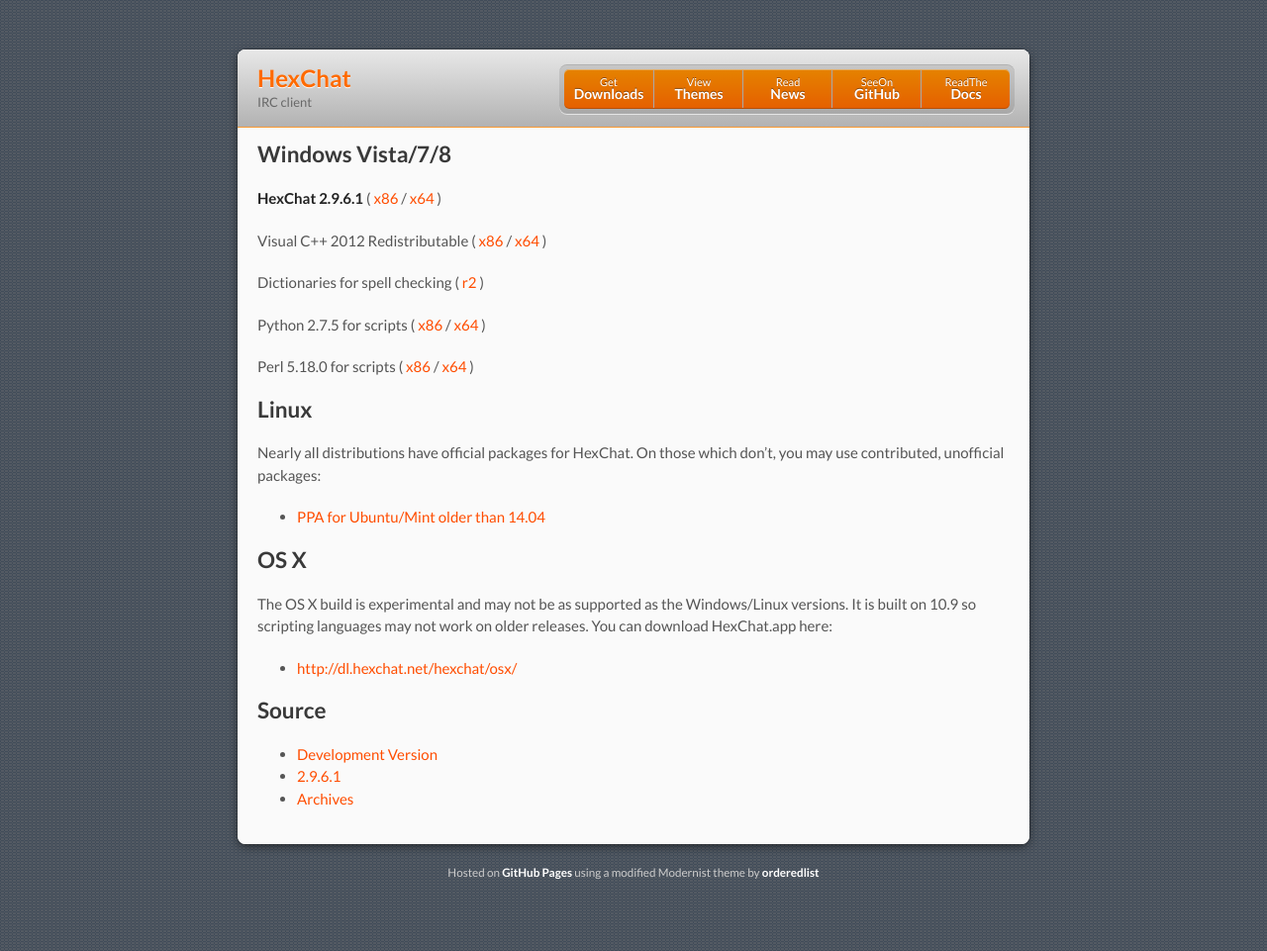
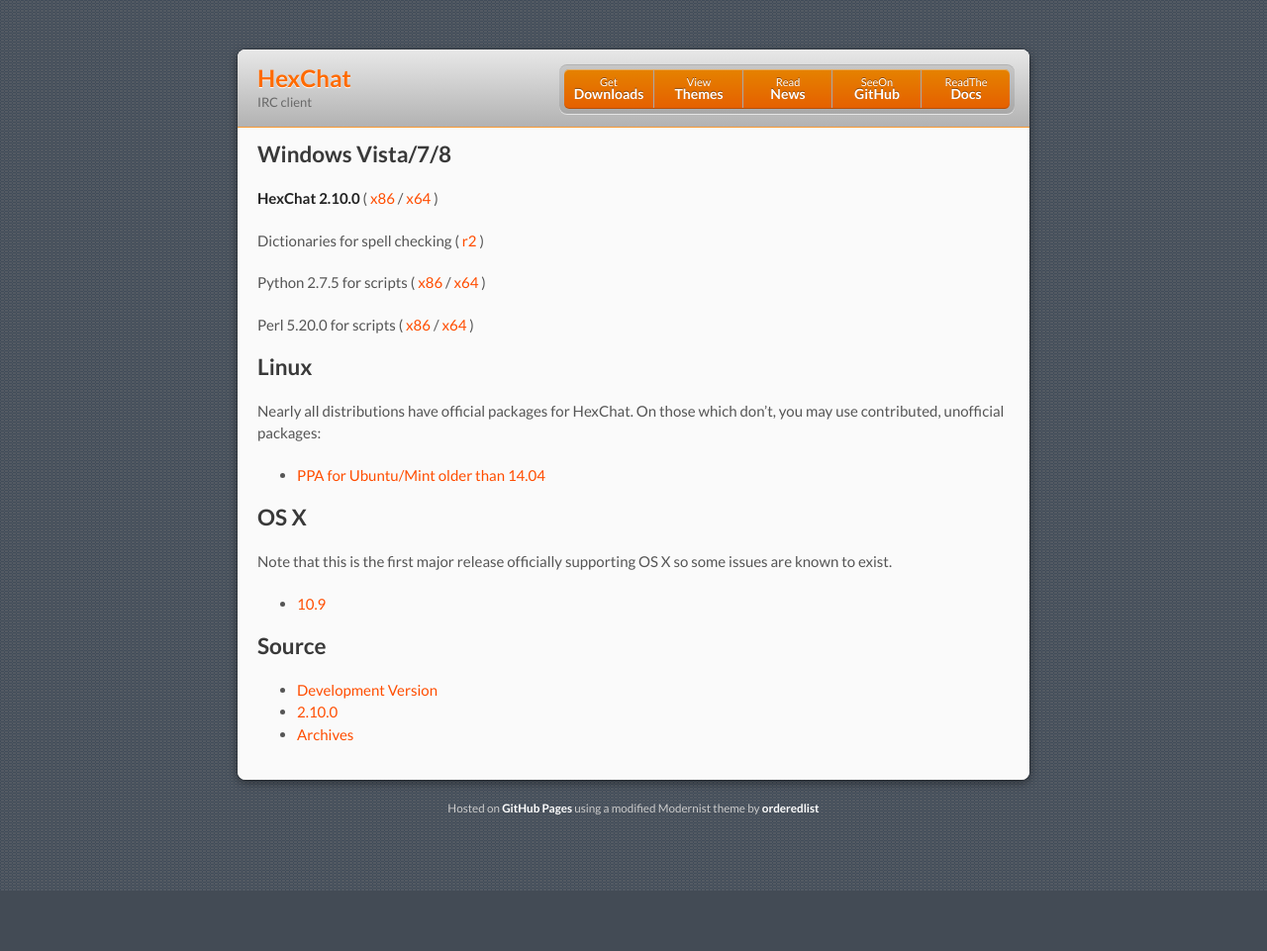
Before and after one commit to hexchat/hexchat.github.com, a Jekyll site: the page built from downloads.md, in a window 1280 px wide. Shown: the whole page at 99% size. Built offline with Jekyll 4.4.1, drawn with Linux system fonts in a browser that asks for light colours; after the commit the page ends 900 px from its top, so only the background shows below that.

Commit message:
Update to 2.10.0

```diff
--- a/_config.yml
+++ b/_config.yml
@@ -2,7 +2,7 @@
 title:              HexChat
 url:                http://hexchat.github.io
 dl_url:             http://dl.hexchat.net
-version:            2.9.6.1
+version:            2.10.0
 
 # permalinks
 permalink:          /news/:title.html
--- a/downloads.md
+++ b/downloads.md
@@ -6,13 +6,11 @@
 ## Windows Vista/7/8
 **HexChat {{ site.version }}** ( [x86]({{ site.dl_url }}/hexchat/HexChat%20{{ site.version }}%20x86.exe) / [x64]({{ site.dl_url }}/hexchat/HexChat%20{{ site.version }}%20x64.exe) )
 
-Visual C++ 2012 Redistributable ( [x86](http://download.microsoft.com/download/1/6/B/16B06F60-3B20-4FF2-B699-5E9B7962F9AE/VSU3/vcredist_x86.exe) / [x64](http://download.microsoft.com/download/1/6/B/16B06F60-3B20-4FF2-B699-5E9B7962F9AE/VSU3/vcredist_x64.exe) )
-
 Dictionaries for spell checking ( [r2]({{ site.dl_url }}/hexchat/HexChat%20Spelling%20Dictionaries%20r2.exe) )
 
 Python 2.7.5 for scripts ( [x86](http://python.org/ftp/python/2.7.5/python-2.7.5.msi) / [x64](http://python.org/ftp/python/2.7.5/python-2.7.5.amd64.msi) )
 
-Perl 5.18.0 for scripts ( [x86]({{ site.dl_url }}/misc/perl/Perl%205.18.0%20x86.msi) / [x64]({{ site.dl_url }}/misc/perl/Perl%205.18.0%20x64.msi) )
+Perl 5.20.0 for scripts ( [x86]({{ site.dl_url }}/misc/perl/Perl%205.20.0%20x86.msi) / [x64]({{ site.dl_url }}/misc/perl/Perl%205.20.0%20x64.msi) )
 
 ## Linux
 Nearly all distributions have official packages for HexChat. On those which don't, you may use contributed, unofficial packages:
@@ -20,10 +18,9 @@
 - [PPA for Ubuntu/Mint older than 14.04](https://launchpad.net/~gwendal-lebihan-dev/+archive/hexchat-stable)
 
 ## OS X
-The OS X build is experimental and may not be as supported as the Windows/Linux versions. It is built on 10.9 so
-scripting languages may not work on older releases. You can download HexChat.app here:
+Note that this is the first major release officially supporting OS X so some issues are known to exist.
 
-- [{{ site.dl_url }}/hexchat/osx/]({{ site.dl_url }}/hexchat/osx/)
+- [10.9]({{ site.dl_url }}/hexchat/osx/HexChat-{{ site.version }}.app.zip)
 
 ## Source
 - [Development Version](https://github.com/hexchat/hexchat/archive/master.tar.gz)
```
Also changed, not shown: _posts/2014-06-01-2.10.0.md (added, +35 -0 lines), img/news/font_rendering.png (added), img/news/keyboard_shortcuts.png (added), img/news/osx_screenshot.png (added), img/news/searchbar_and_inputbox.png (added).
